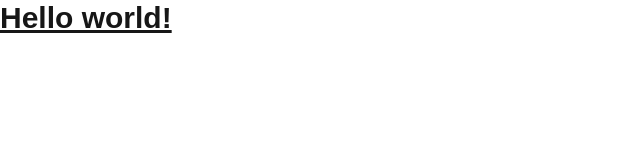
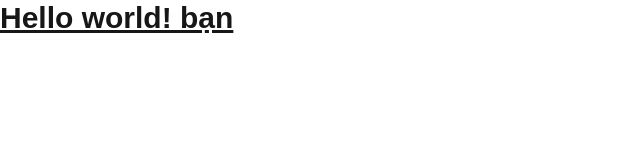
Before and after one commit to HieuNguyenddev/devops-minhhieu-ST23A, a Next.js app: page / in a window 1280 px wide. Shown: the top 160 px of the page, without its empty margins (0-640 px from the left). Built offline with nearby package versions, Linux system fonts and the light colour scheme.

Commit message:
edit texxt

```diff
--- a/app/page.tsx
+++ b/app/page.tsx
@@ -1,7 +1,7 @@
 export default function Home() {
   return (
     <h1 className="text-3xl font-bold underline">
-      Hello world!
+      Hello world! bạn
     </h1>
   )
 }
```
